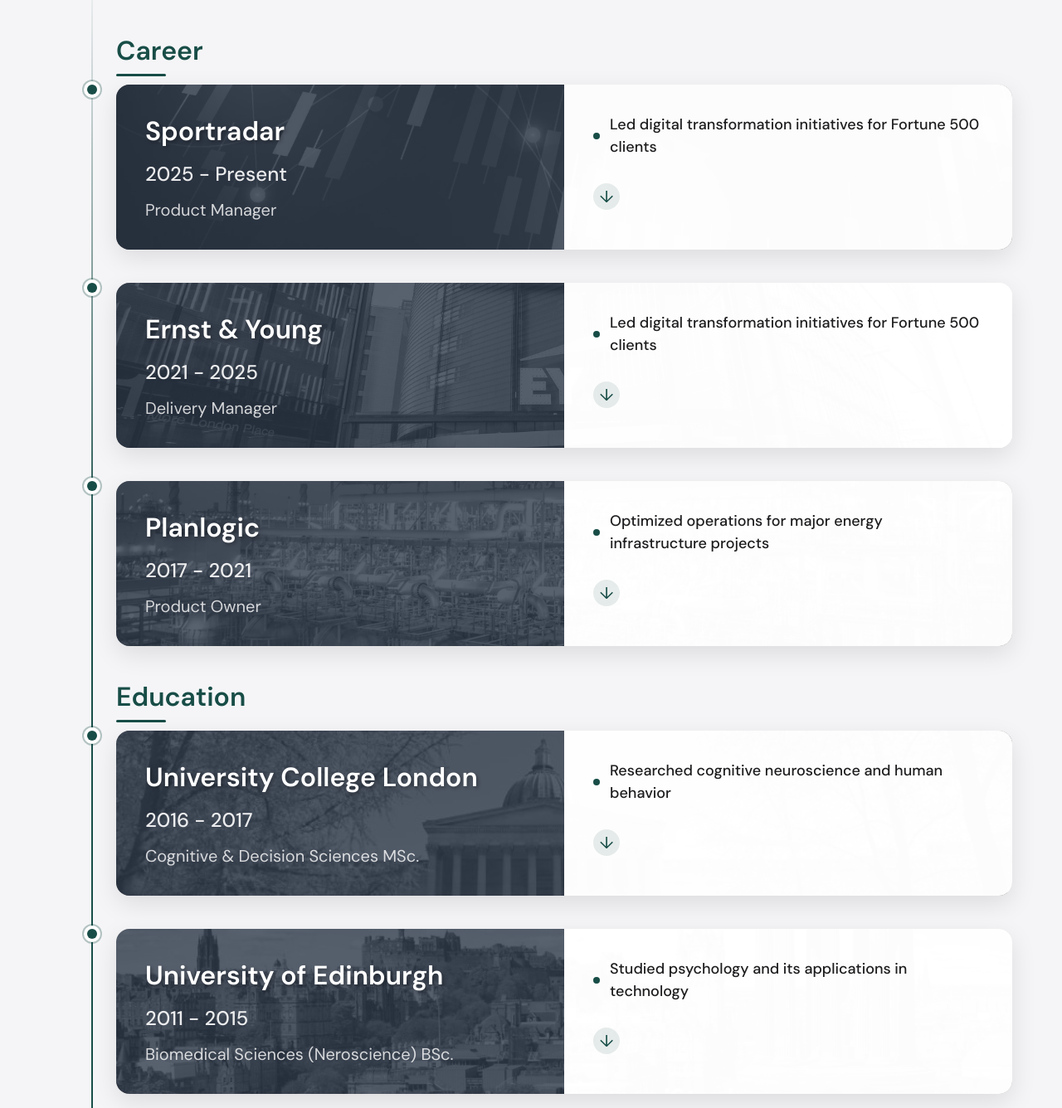
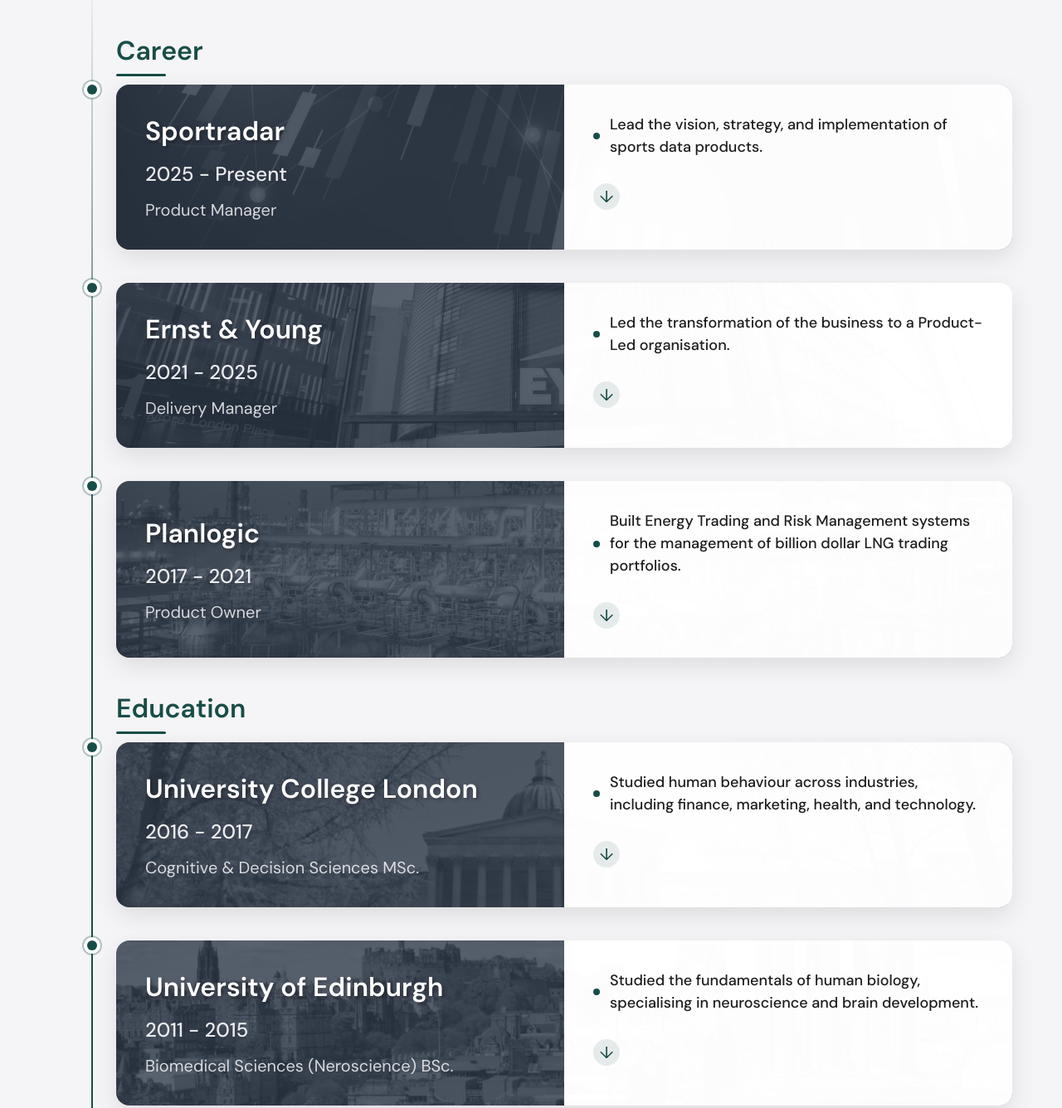
Before and after one commit to Rob-Johnston1/profile, a plain HTML site: page index.html in a window 1280 px wide. Shown: the part 440-1776 px from the top of the page at 83% size. Drawn offline with nearby package versions, Linux system fonts and the light colour scheme; a web font is replaced by a local one.

Commit message:
Changed the taglines of each experience section

```diff
--- a/index.html
+++ b/index.html
@@ -46,7 +46,7 @@
               <p>Product Manager</p>
             </div>
             <div class="content-right">
-              <p class="timeline-tagline">Led digital transformation initiatives for Fortune 500 clients</p>
+              <p class="timeline-tagline">Lead the vision, strategy, and implementation of sports data products.</p>
               <div class="details">
                 <p>Lorem ipsum dolor sit amet, consectetur adipisci elit, sed eiusmod tempor incidunt ut labore et dolore magna aliqua. Ut enim ad minim veniam, quis nostrum exercitationem ullam corporis suscipit laboriosam, nisi ut aliquid ex ea commodi consequatur. Quis aute iure reprehenderit in voluptate velit esse cillum dolore eu fugiat nulla pariatur. Excepteur sint obcaecat cupiditat non proident, sunt in culpa qui officia deserunt mollit anim id est laborum.</p>
               </div>
@@ -63,7 +63,7 @@
               <p>Delivery Manager</p>
             </div>
             <div class="content-right">
-              <p class="timeline-tagline">Led digital transformation initiatives for Fortune 500 clients</p>
+              <p class="timeline-tagline">Led the transformation of the business to a Product-Led organisation.</p>
               <div class="details">
                 <p>Lorem ipsum dolor sit amet, consectetur adipisci elit, sed eiusmod tempor incidunt ut labore et dolore magna aliqua. Ut enim ad minim veniam, quis nostrum exercitationem ullam corporis suscipit laboriosam, nisi ut aliquid ex ea commodi consequatur. Quis aute iure reprehenderit in voluptate velit esse cillum dolore eu fugiat nulla pariatur. Excepteur sint obcaecat cupiditat non proident, sunt in culpa qui officia deserunt mollit anim id est laborum.</p>
               </div>
@@ -80,7 +80,7 @@
               <p>Product Owner</p>
             </div>
             <div class="content-right">
-              <p class="timeline-tagline">Optimized operations for major energy infrastructure projects</p>
+              <p class="timeline-tagline">Built Energy Trading and Risk Management systems for the management of billion dollar LNG trading portfolios.</p>
               <div class="details">
                 <p>Lorem ipsum dolor sit amet, consectetur adipisci elit, sed eiusmod tempor incidunt ut labore et dolore magna aliqua. Ut enim ad minim veniam, quis nostrum exercitationem ullam corporis suscipit laboriosam, nisi ut aliquid ex ea commodi consequatur. Quis aute iure reprehenderit in voluptate velit esse cillum dolore eu fugiat nulla pariatur. Excepteur sint obcaecat cupiditat non proident, sunt in culpa qui officia deserunt mollit anim id est laborum.</p>
               </div>
@@ -100,7 +100,7 @@
               <p>Cognitive & Decision Sciences MSc.</p>
             </div>
             <div class="content-right">
-              <p class="timeline-tagline">Researched cognitive neuroscience and human behavior</p>
+              <p class="timeline-tagline">Studied human behaviour across industries, including finance, marketing, health, and technology.</p>
               <div class="details">
                 <p>Lorem ipsum dolor sit amet, consectetur adipisci elit, sed eiusmod tempor incidunt ut labore et dolore magna aliqua. Ut enim ad minim veniam, quis nostrum exercitationem ullam corporis suscipit laboriosam, nisi ut aliquid ex ea commodi consequatur. Quis aute iure reprehenderit in voluptate velit esse cillum dolore eu fugiat nulla pariatur. Excepteur sint obcaecat cupiditat non proident, sunt in culpa qui officia deserunt mollit anim id est laborum.</p>
               </div>
@@ -117,7 +117,7 @@
               <p>Biomedical Sciences (Neroscience) BSc.</p>
             </div>
             <div class="content-right">
-              <p class="timeline-tagline">Studied psychology and its applications in technology</p>
+              <p class="timeline-tagline">Studied the fundamentals of human biology, specialising in neuroscience and brain development.</p>
               <div class="details">
                 <p>Lorem ipsum dolor sit amet, consectetur adipisci elit, sed eiusmod tempor incidunt ut labore et dolore magna aliqua. Ut enim ad minim veniam, quis nostrum exercitationem ullam corporis suscipit laboriosam, nisi ut aliquid ex ea commodi consequatur. Quis aute iure reprehenderit in voluptate velit esse cillum dolore eu fugiat nulla pariatur. Excepteur sint obcaecat cupiditat non proident, sunt in culpa qui officia deserunt mollit anim id est laborum.</p>
               </div>
```
